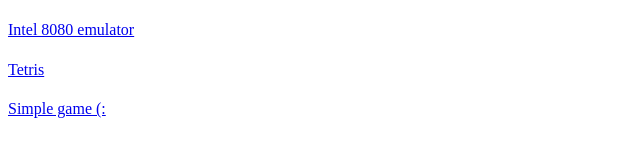
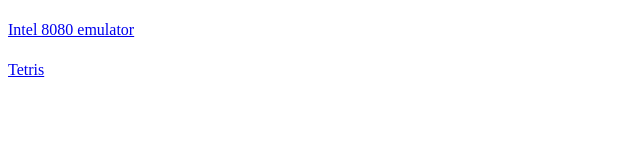
Before and after one commit to ldemianiuk/ldemianiuk.github.io, a plain HTML site: page index.html in a window 1280 px wide. Shown: the whole page, without its empty margins (0-640 px from the left). Drawn offline with Linux system fonts and the light colour scheme.

Commit message:
Update index.html

```diff
--- a/index.html
+++ b/index.html
@@ -3,6 +3,5 @@
 <body>
 <h1></h1><a href="/8080">Intel 8080 emulator</a></h1>
 <h1></h1><a href="/tetris">Tetris</a></h1>
-<h1></h1><a href="/phaser">Simple game (:</a></h1>
 </body>
 </html>
```
